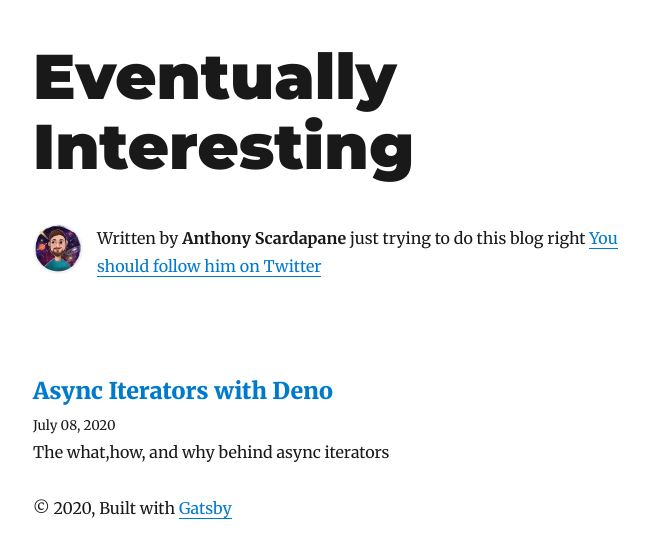
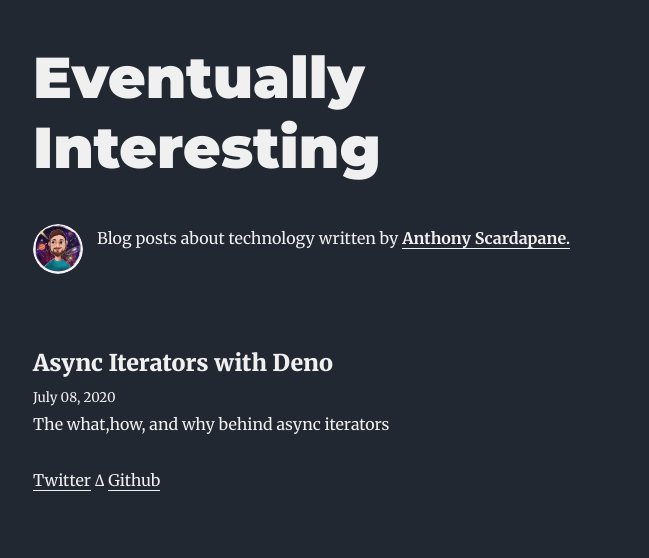
Before and after one commit to a-scar/eventually-interesting, a Gatsby site: page / in a window 1280 px wide. Shown: the whole page, without its empty margins (292-941 px from the left). Built offline with nearby package versions, Linux system fonts and the light colour scheme; Gatsby itself is replaced by a stand-in of ours; some packages are replaced by stand-ins of ours.

Commit message:
various changes to style and layout, added dark mode

```diff
--- a/gatsby-config.js
+++ b/gatsby-config.js
@@ -3,12 +3,13 @@ module.exports = {
     title: `Eventually Interesting`,
     author: {
       name: `Anthony Scardapane`,
-      summary: `just trying to do this blog right`,
+      summary: `Blog posts about technology`,
     },
     description: `A starter blog demonstrating what Gatsby can do.`,
     siteUrl: `https://gatsby-starter-blog-demo.netlify.app/`,
     social: {
       twitter: `a_scardapane`,
+      github: `a-scar`
     },
   },
   plugins: [
--- a/src/components/bio.js
+++ b/src/components/bio.js
@@ -29,6 +29,7 @@ const Bio = () => {
           }
           social {
             twitter
+            github
           }
         }
       }
@@ -57,11 +58,7 @@ const Bio = () => {
         }}
       />
       <p>
-        Written by <strong>{author.name}</strong> {author.summary}
-        {` `}
-        <a href={`https://twitter.com/${social.twitter}`}>
-          You should follow him on Twitter
-        </a>
+      {author.summary} written by <a href={`https://twitter.com/${social.twitter}`}><strong>{author.name}.</strong></a>
       </p>
     </div>
   )
--- /dev/null
+++ b/src/components/layout.css
@@ -0,0 +1,8 @@
+a {
+    color: #f0f0f0;
+}
+
+body {
+    background: #222831;
+    color: #f0f0f0;
+}
--- a/src/components/layout.js
+++ b/src/components/layout.js
@@ -1,9 +1,24 @@
 import React from "react"
 import { Link } from "gatsby"
-
+import { useStaticQuery, graphql } from "gatsby"
 import { rhythm, scale } from "../utils/typography"
+import "./layout.css"
 
 const Layout = ({ location, title, children }) => {
+  const data = useStaticQuery(graphql`
+    query layoutQuery {
+      site {
+        siteMetadata {
+          social {
+            twitter
+            github
+          }
+        }
+      }
+    }
+  `)
+
+  const { social } = data.site.siteMetadata
   const rootPath = `${__PATH_PREFIX__}/`
   let header
 
@@ -11,15 +26,14 @@ const Layout = ({ location, title, children }) => {
     header = (
       <h1
         style={{
-          ...scale(1.5),
+          ...scale(1.4),
           marginBottom: rhythm(1.5),
-          marginTop: 0,
+          marginTop: 0
         }}
       >
         <Link
           style={{
             boxShadow: `none`,
-            color: `inherit`,
           }}
           to={`/`}
         >
@@ -38,7 +52,6 @@ const Layout = ({ location, title, children }) => {
         <Link
           style={{
             boxShadow: `none`,
-            color: `inherit`,
           }}
           to={`/`}
         >
@@ -59,9 +72,10 @@ const Layout = ({ location, title, children }) => {
       <header>{header}</header>
       <main>{children}</main>
       <footer>
-        © {new Date().getFullYear()}, Built with
-        {` `}
-        <a href="https://www.gatsbyjs.org">Gatsby</a>
+        <a href={`https://twitter.com/${social.twitter}`}>Twitter</a>
+          {` `} &Delta; {` `}
+        <a href={`https://github.com/${social.github}`}>Github</a>
+
       </footer>
     </div>
   )
--- a/src/pages/index.js
+++ b/src/pages/index.js
@@ -16,7 +16,8 @@ const BlogIndex = ({ data, location }) => {
       <Bio />
       {posts.map(({ node }) => {
         const title = node.frontmatter.title || node.fields.slug
-        return (
+
+          return (
           <article key={node.fields.slug}>
             <header>
               <h3
```
Also changed, not shown: 2 other files.
